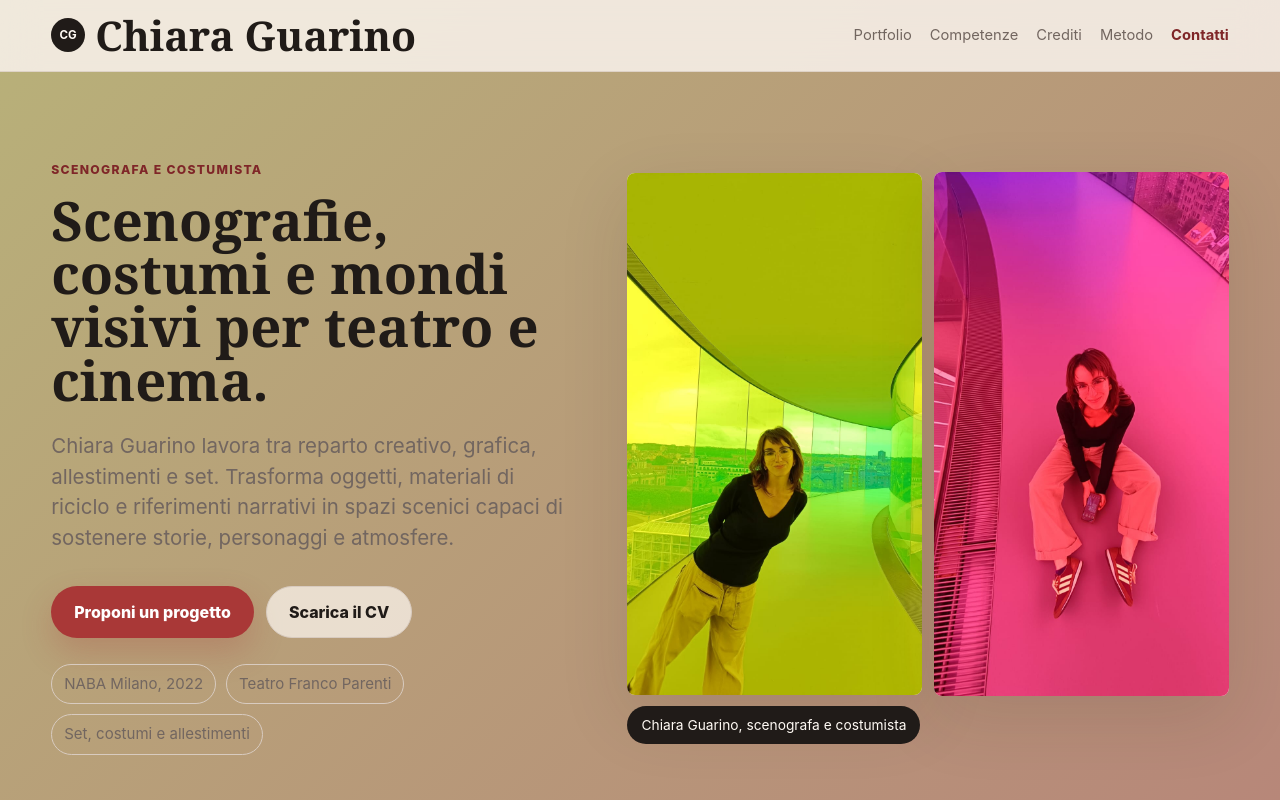
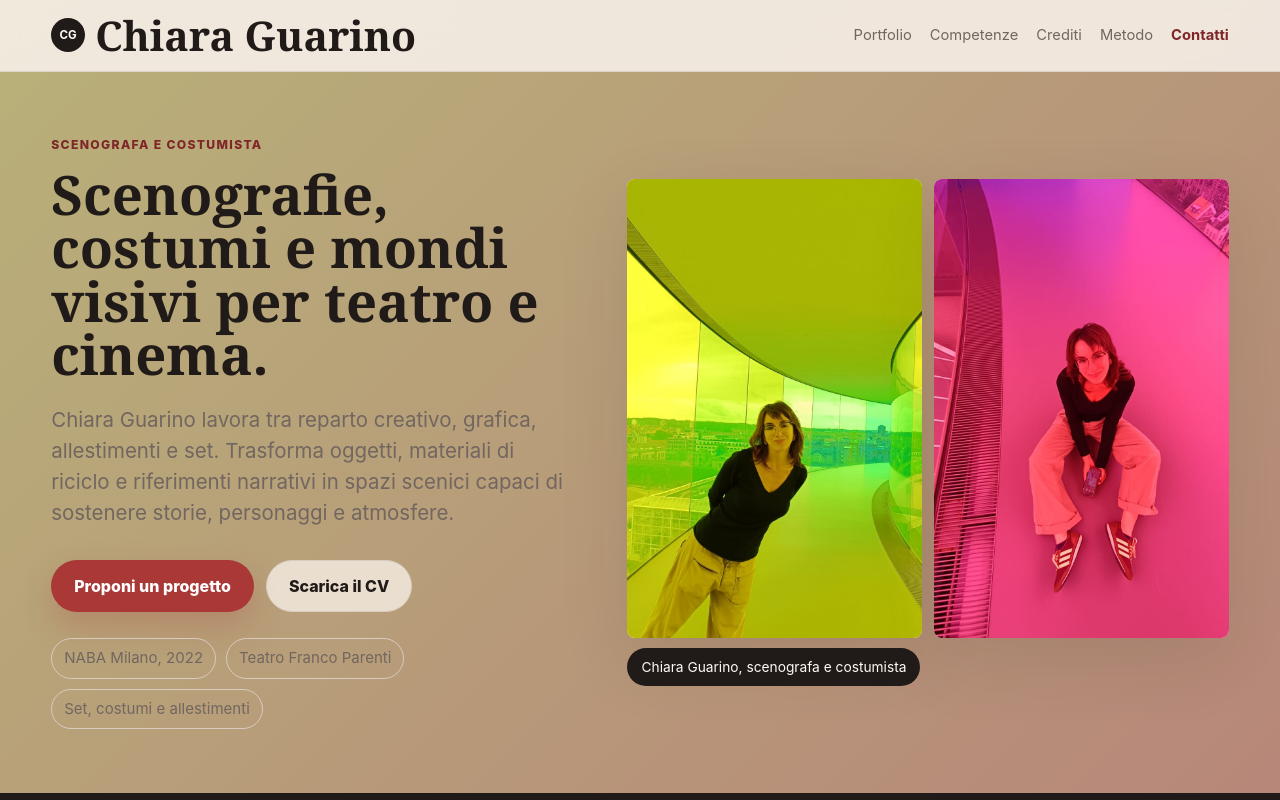
Before and after one commit to eugguarino/sito-chiara, a plain HTML site: page index.html in a window 1280 px wide. Shown: the top 800 px of the page. Drawn offline with Linux system fonts and the light colour scheme.

Commit message:
Fix hero image layout

```diff
--- a/styles.css
+++ b/styles.css
@@ -103,10 +103,12 @@ a {
 }
 
 .hero {
+  align-items: center;
   display: grid;
   gap: clamp(28px, 5vw, 64px);
   grid-template-columns: minmax(0, 0.92fr) minmax(0, 1.08fr);
-  padding: clamp(48px, 7vw, 92px) clamp(18px, 4vw, 54px);
+  min-height: calc(100vh - 86px);
+  padding: clamp(28px, 5vw, 64px) clamp(18px, 4vw, 54px);
 }
 
 .hero-copy {
@@ -226,26 +228,27 @@ h3 {
 }
 
 .hero-photo-pair {
-  align-items: center;
+  align-items: stretch;
   display: grid;
   gap: 12px;
   grid-template-columns: repeat(2, minmax(0, 1fr));
+  max-height: min(620px, calc(100vh - 190px));
   min-width: 0;
   width: 100%;
 }
 
 .hero-photo-pair img {
+  aspect-ratio: 9 / 14;
   background: var(--paper-soft);
   border-radius: 8px;
   box-shadow: var(--shadow);
-  height: auto;
+  height: 100%;
   justify-self: center;
-  max-height: 560px;
   max-width: 100%;
   min-width: 0;
-  object-fit: contain;
+  object-fit: cover;
   object-position: center;
-  width: auto;
+  width: 100%;
 }
 
 .hero-media figcaption {
```
